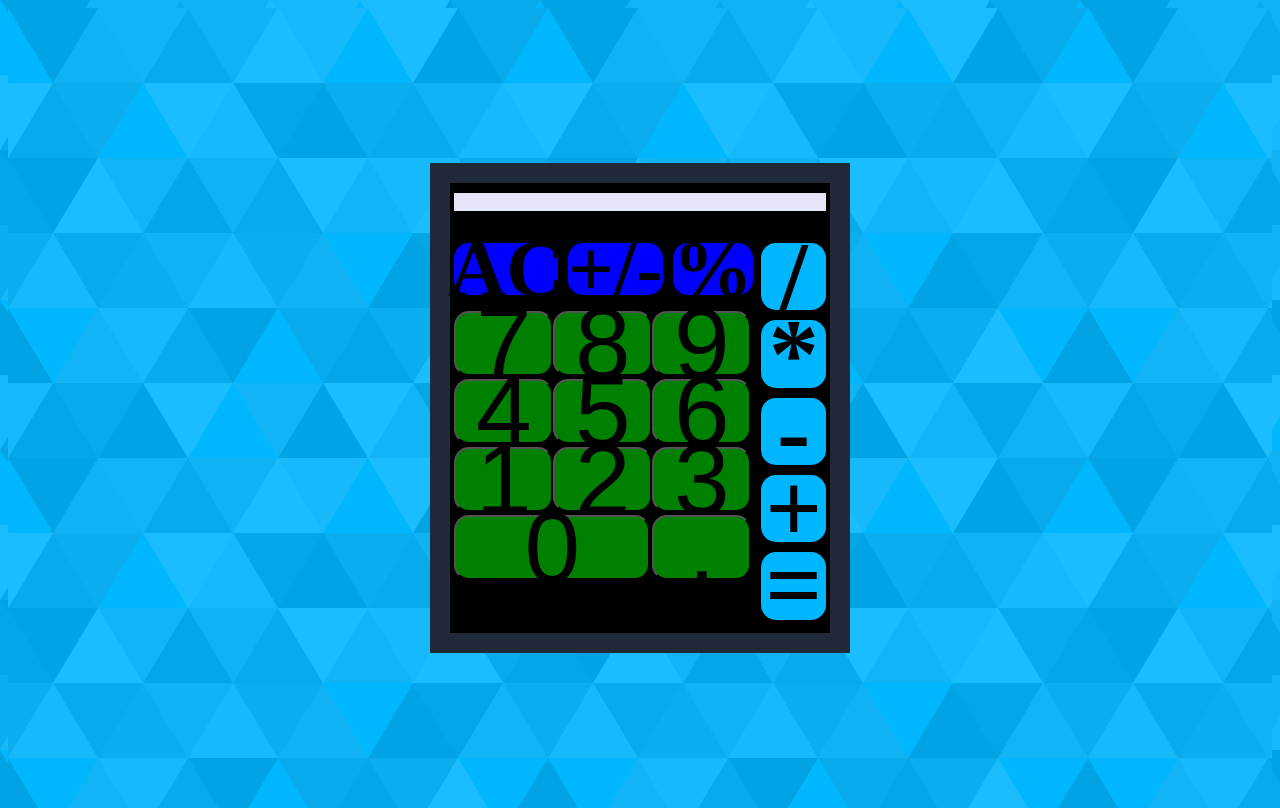
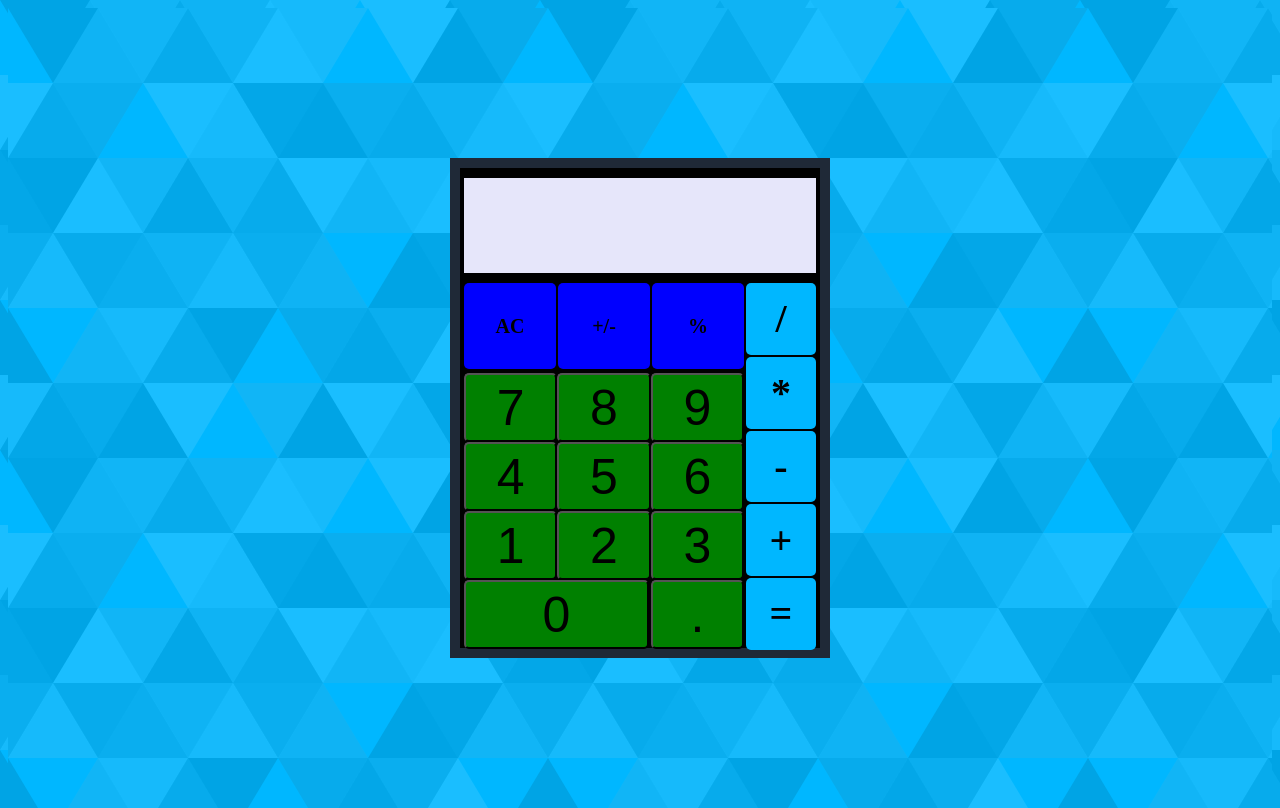
Before and after one commit to HaileabWolde/ODIN-CALCULATOR, a plain HTML site: page index.html in a window 1280 px wide. Drawn offline with Linux system fonts and the light colour scheme.

Commit message:
stylinzing the ui of the calcualtor

```diff
--- a/style.css
+++ b/style.css
@@ -12,59 +12,61 @@ html,body{
     justify-content: center;
 }
 .calculator{
-    height: 50%;
+    height: 500px;
     width: 30%;
     margin-left: auto;
     margin-right: auto;
-    border: 20px solid #1F2937;
+    border: 10px solid #1F2937;
     background-color: black;
-    padding-bottom: 50px;
+    padding-bottom: 20px;
     display: flex;
     flex-direction: column;
-    gap: 2rem;
+    gap: 10px;
+    box-sizing: border-box;
 }
 .onscreen{
     margin-top: 10px;
     margin-left: auto;
     margin-right: auto;
     width: 98%;
-    height: 15%;
+    height: 25%;
     background-color: #E6E6FA;
 }
 .AllButtons{
-    height: 85%;
+    height: 75%;
     width: 98%;
     margin-left: auto;
     margin-right: auto;
     display: flex;
-    gap: 10px;
+    gap: 2px;
 }
 .operators{
     width: 80%;
     height: 100%;
 }
 .operations{
-    height: 99%;
+    height: 80%;
     width: 20%;
     display: flex;
-    gap: 10px;
+    gap: 2px;
     flex-direction: column;
 }
 .operations>div{
     background-color: #00b7ff;
-    border-radius: 15px;
-    height: 20%;
+    border-radius: 5px;
+    height: 26%;
     width: 100%;
-    font-size: 50px;
+    font-size: 20px;
     display: flex;
     justify-content: center;
     align-items: center;
 }
 .clearbuttons{
-    height: 20%;
+    height: 25%;
     display: flex;
-    gap: 10px;
+    gap: 2px;
     width: 100%;
+    margin-bottom: 4px;
 }
 .numbers{
     height: 80%;
@@ -78,25 +80,25 @@ html,body{
     justify-content: space-between;
 }
 .numbers>div>button{
-    height:  95%; /* Dynamically calculate height to fit rows */
-    font-size: 100px;
+    height: 100%; /* Dynamically calculate height to fit rows */
+    font-size: 50px;
     width: 33.333%; /* Ensure buttons fit the row */
     background-color: green;
-    border-radius: 15px;
     display: flex;
     align-items: center;
     justify-content: center;
+    border-radius: 5px;
 }
 
 .clearbuttons>div{
-    font-size: 40px;
+    font-size: 10px;
     display: flex;
     align-items: center;
     justify-content: center;
     width: 35%;
-    height: calc(100% - 1rem); /* Dynamically calculate height to fit rows */
+    height: 100%; /* Dynamically calculate height to fit rows */
     background-color: blue;
-    border-radius: 15px;
+    border-radius: 5px;
 }
 .numbers>.buttonDivFour>button:nth-child(1){
     flex-grow: 1;
```
